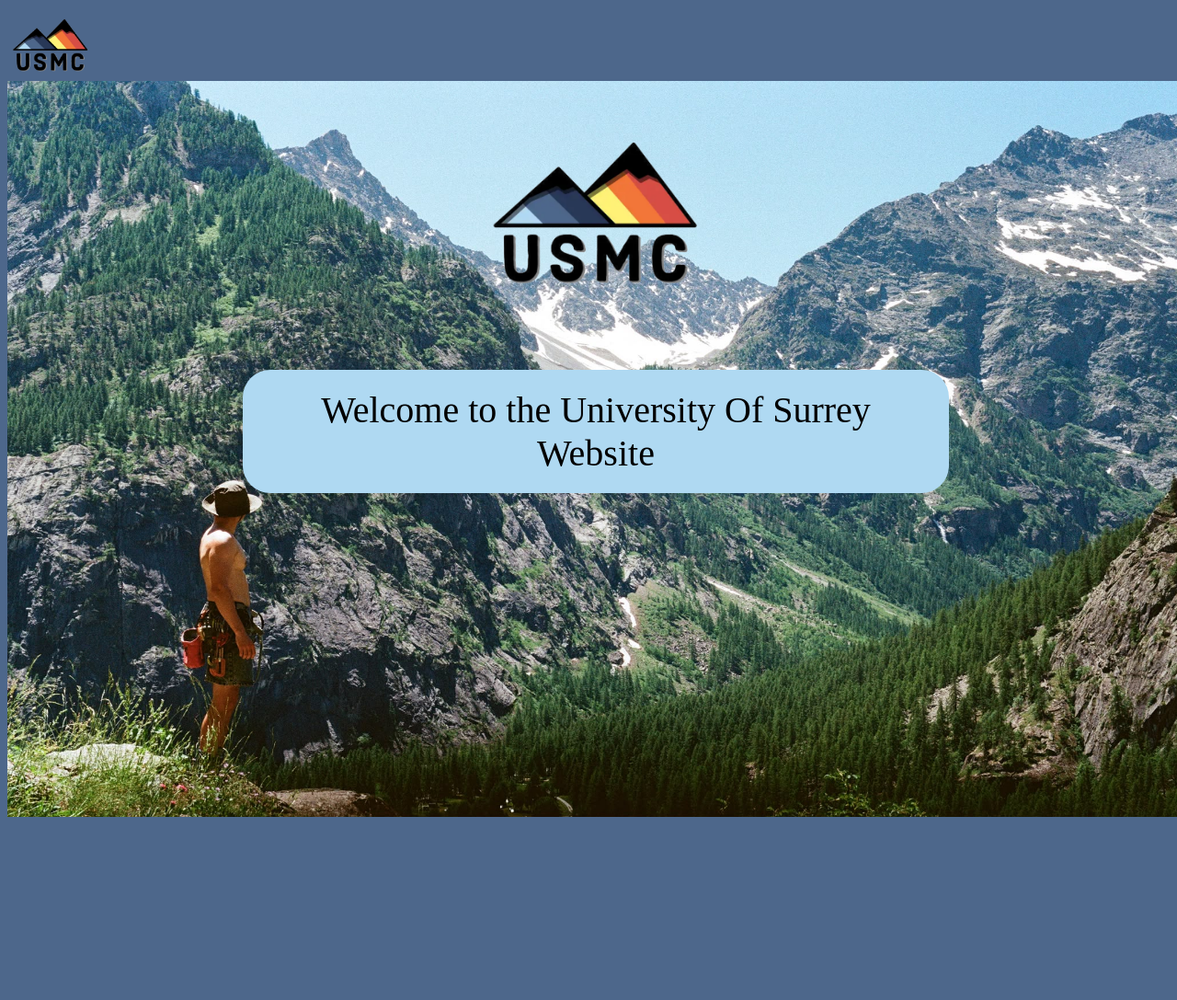
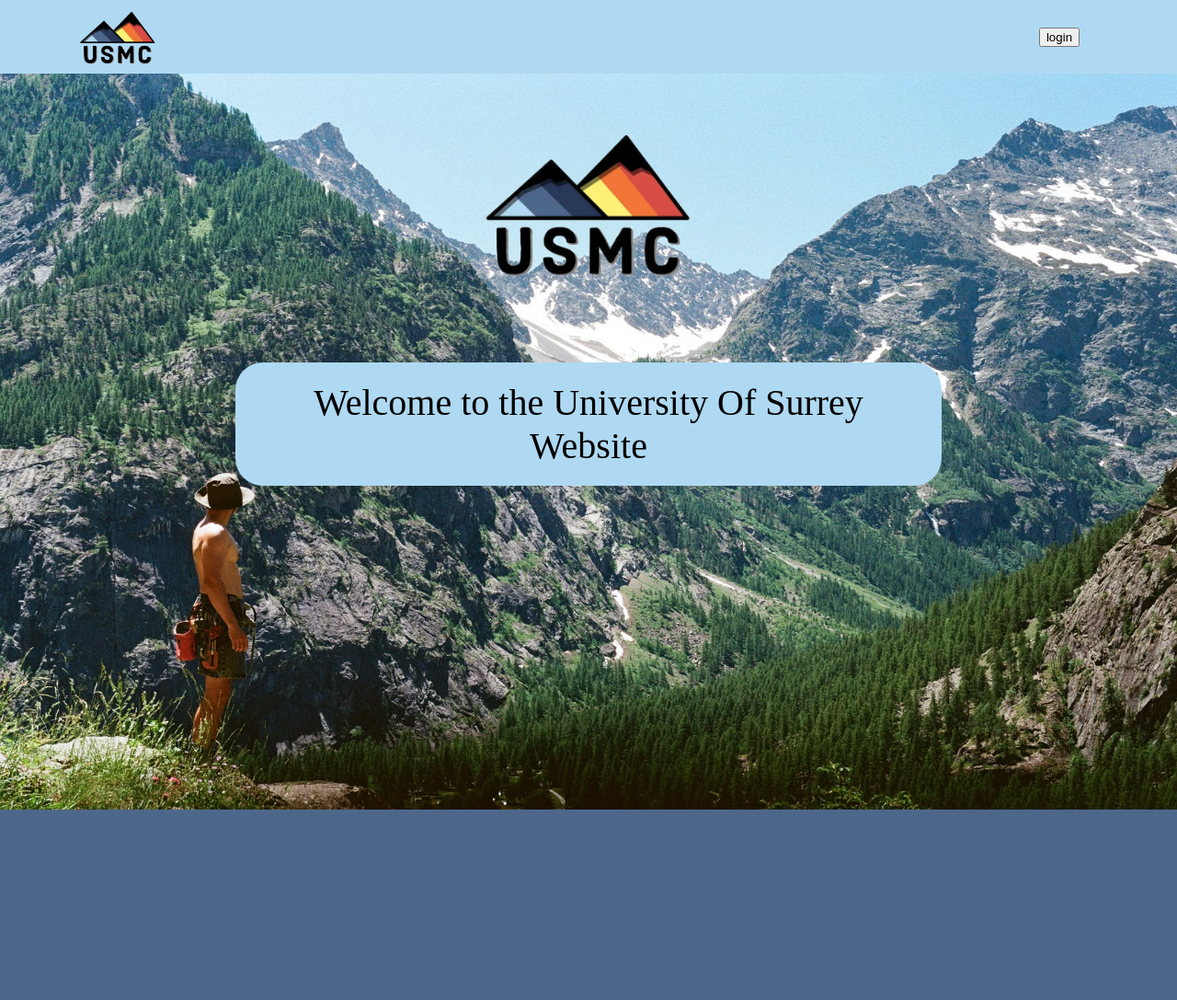
Before and after one commit to University-Of-Surrey-Mountaineering/USMC, a PHP site: page / in a window 1280 px wide. Shown: the top 1087 px of the page at 92% size. Before the commit the page ends 888 px from the top, so only its background shows below. Run offline with PHP 8.4, Linux system fonts and the light colour scheme.

Commit message:
Index work
Created the initial index page along with the database for gear and users

```diff
--- a/index.css
+++ b/index.css
@@ -1,6 +1,27 @@
 body {
     text-align: center;
     background-color: #4d678b;
+    padding: 0;
+    margin: 0;
+}
+
+.Banner {
+    display: grid;
+    grid-template-columns: 20% 60% 20%;
+    position: sticky;
+    top: 0;
+    width: 100vw;
+    height: 10vh;
+    padding: 0;
+    text-align: left;
+    background-color: #afd9f2;
+}
+
+.Banner div {
+    display: flex;
+    justify-content: center;
+    align-items: center;
+    text-align: center;
 }
 
 .Header {
@@ -11,12 +32,9 @@
     display: grid;
     grid-template-columns: 20% 60% 20%;
 }
-.Banner {
-    width: 100vw;
-    height: 10vh;
-    max-height: 10vh;
-    padding: 0;
-    text-align: left;
+
+.test {
+    height: 100vh;
 }
 
 .Banner img {
--- a/index.html
+++ b/index.html
@@ -7,9 +7,11 @@
   <title>University Of Surrey Mountaineering</title>
 </head>
 <body>
-  <div class="Banner">
-    <img src="Photos/edited-photo.png">
-  </div>
+  <header class = "Banner">
+    <div><img src="Photos/edited-photo.png"></div>
+    <div></div>
+    <div class="login"><button>login</button></div>
+  </header>
 
 
   <div class = "Header">
@@ -18,10 +20,10 @@
       <div class="Logo"><img src="Photos/edited-photo.png"></div>
       <div class="USMC"><p>Welcome to the University Of Surrey Website</p></div>
     </div>
-
     <div></div>
   </div>
 
+  <div class = "test"></div>
 
 </body>
 </html>
```
